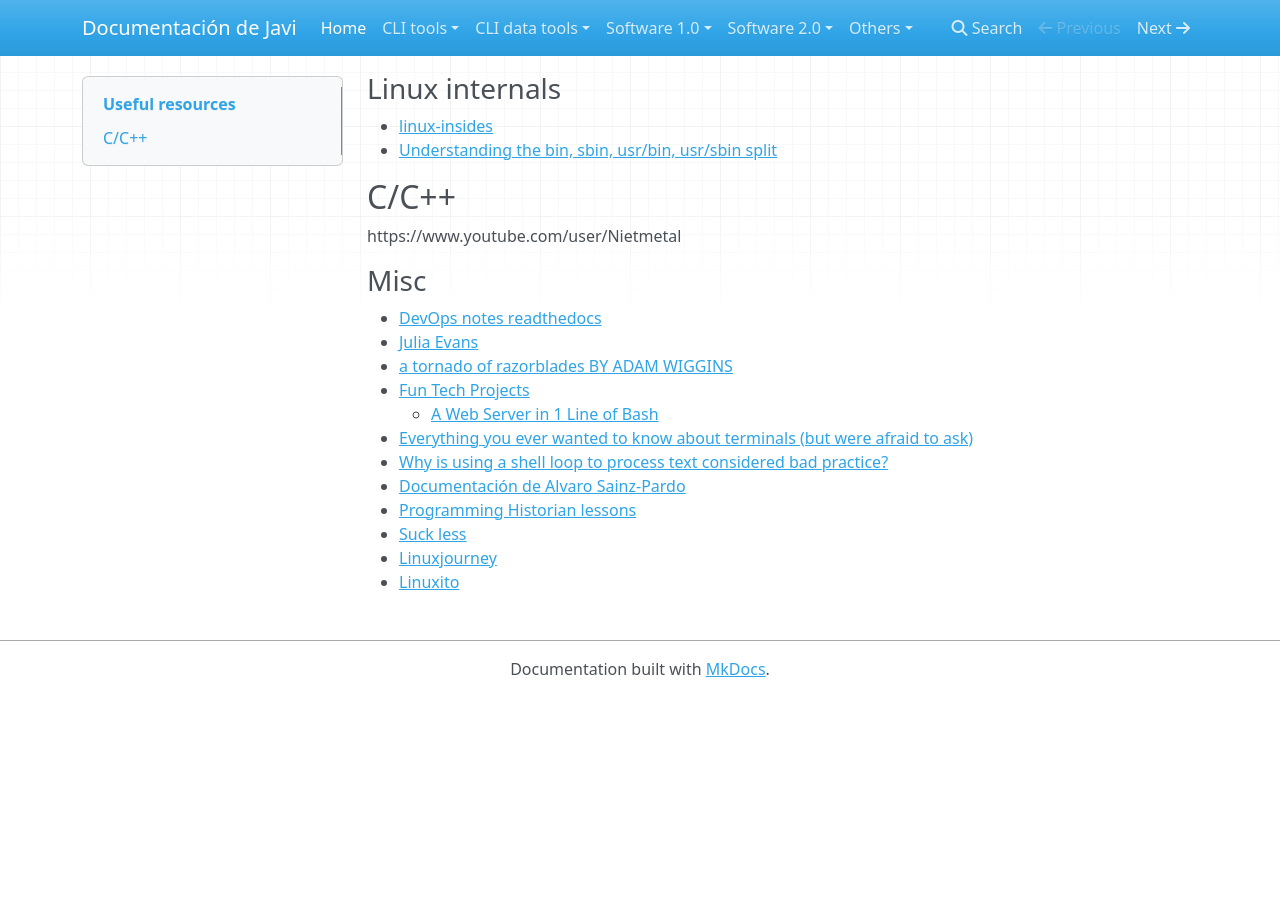
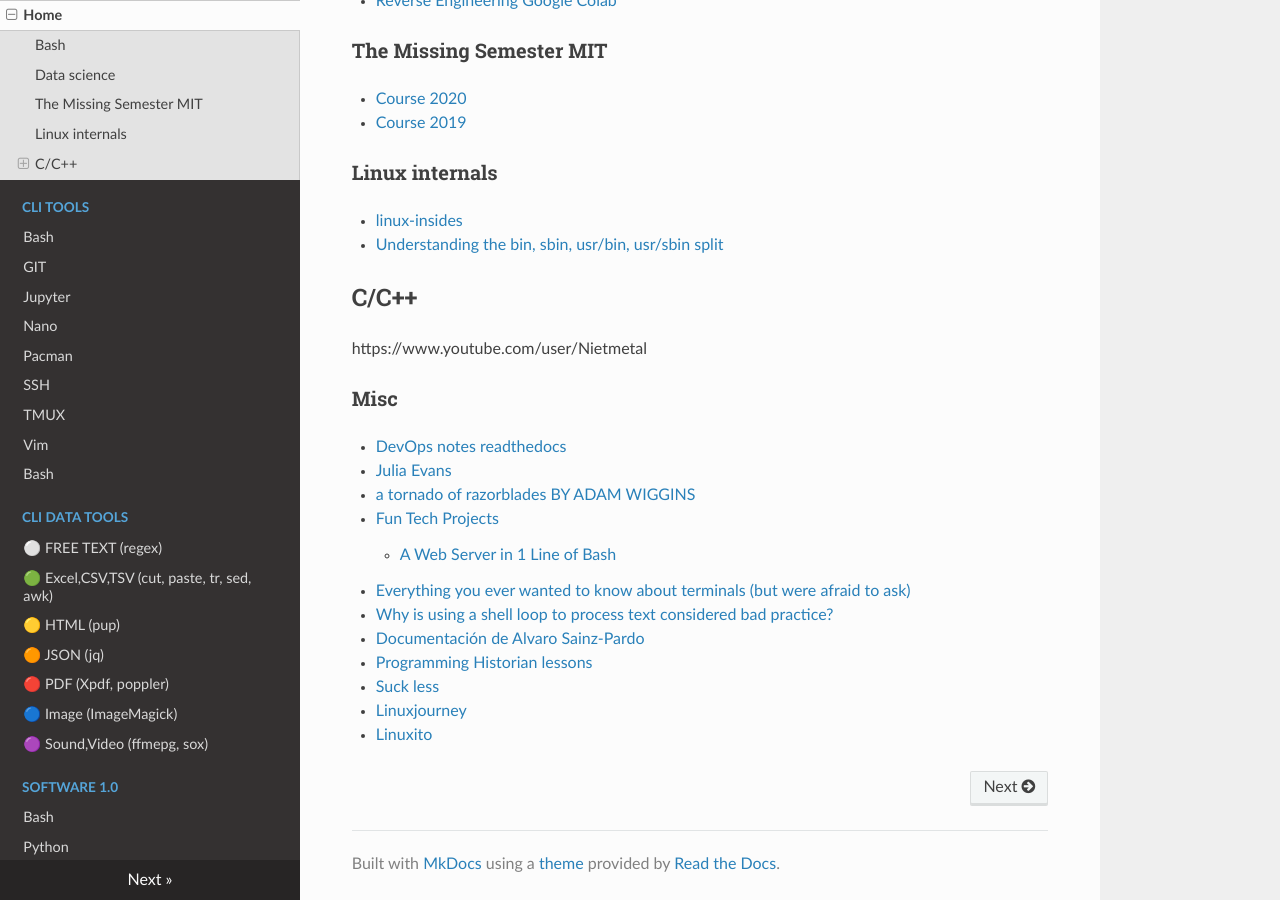
Before and after one commit to javiabellan/biblia, an MkDocs documentation site: the page built from docs/index.md, in a window 1280 px wide and 900 px high, scrolled down 595 px. Built offline with MkDocs 1.6.1, drawn with Linux system fonts in a browser that asks for light colours; nearby versions of some CDN libraries; before the commit the page ends 1292 px from its top, so only the background shows below that.

Commit message:
Update mkdocs.yml

```diff
--- a/mkdocs.yml
+++ b/mkdocs.yml
@@ -1,4 +1,6 @@
 site_name: Documentación de Javi
+remote_branch: gh-deploy
+theme: readthedocs
 nav:
 - Home: index.md
 - CLI tools:
```
